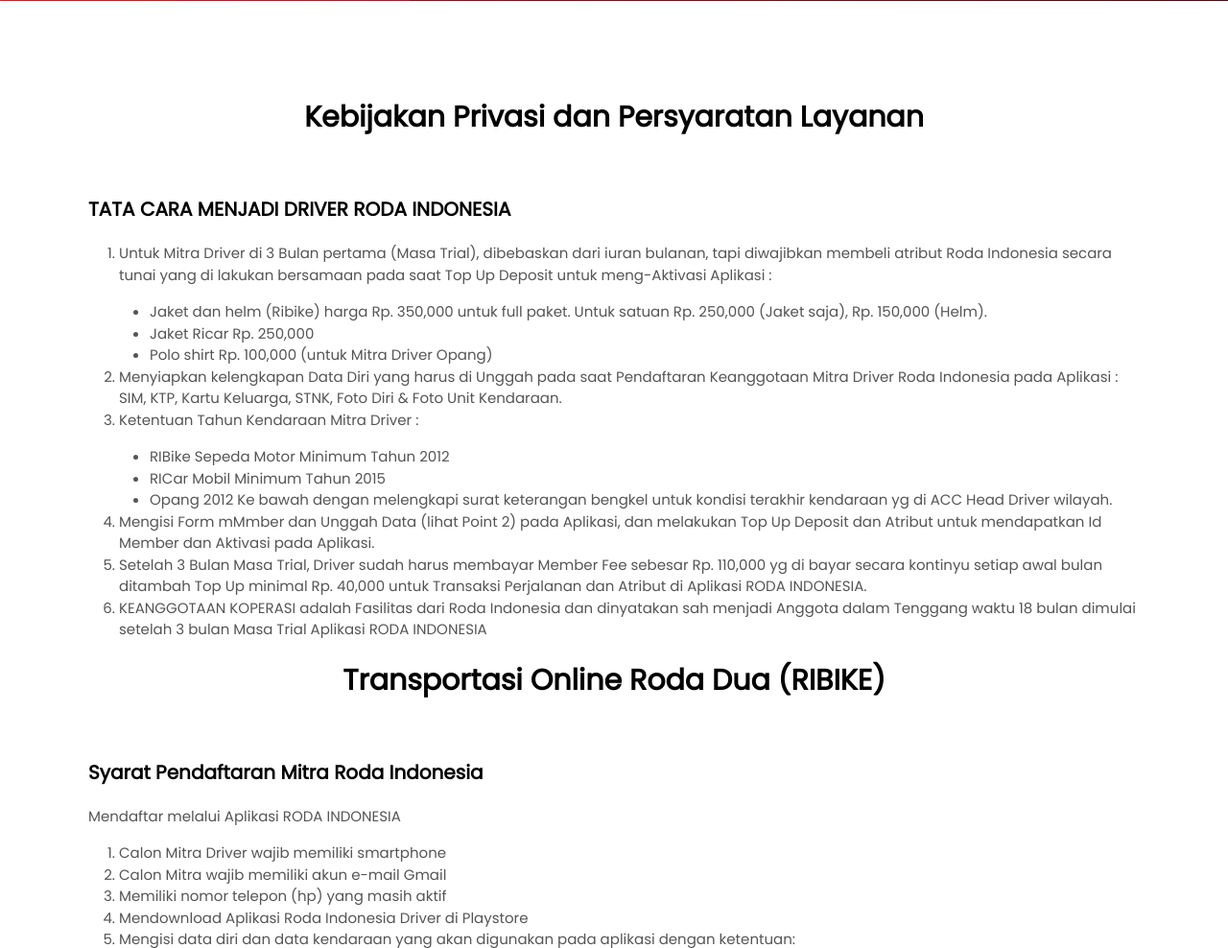
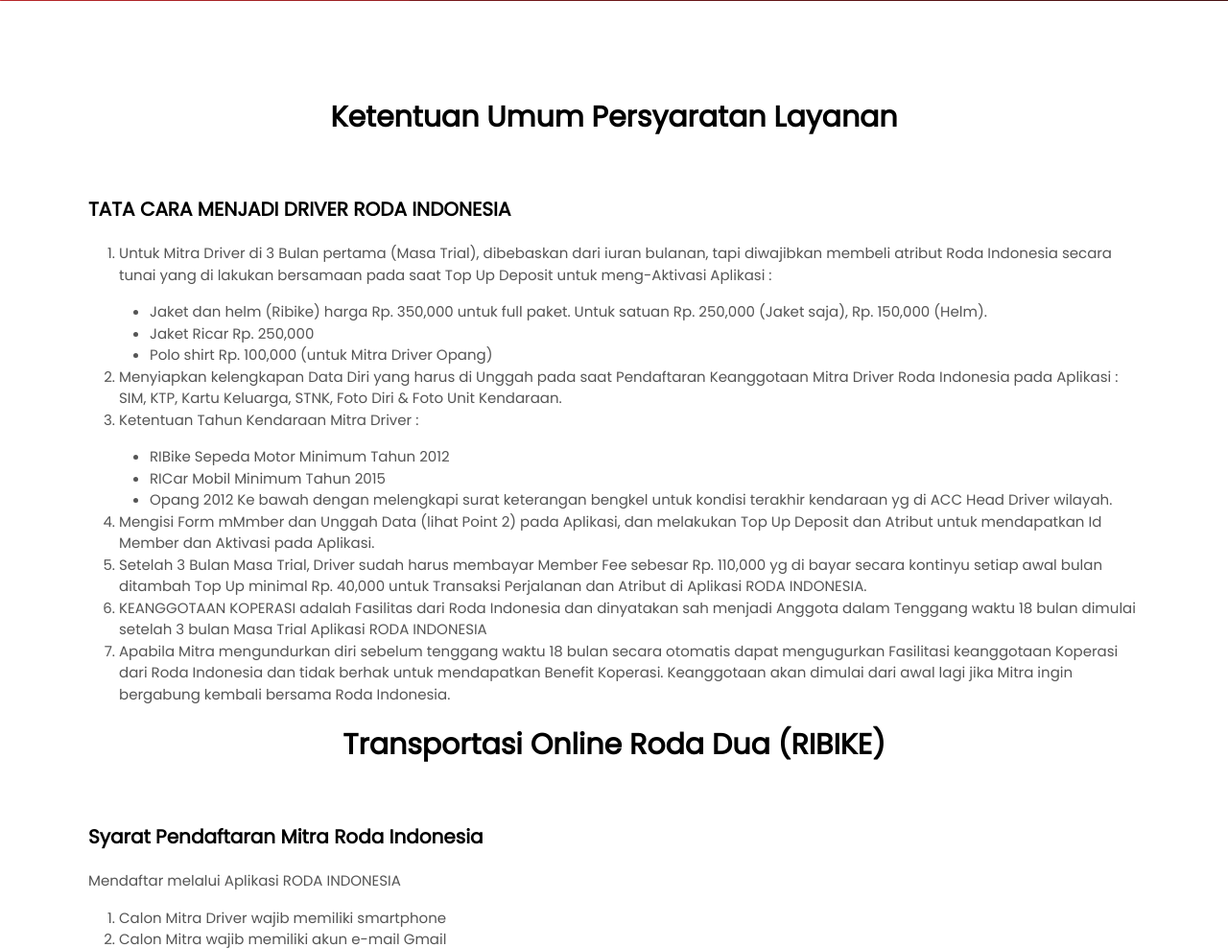
Before and after one commit to divit-roda/website-ri, a PHP site: page /?page=kebijakan&sub_page=persyaratan_layanan in a window 1280 px wide. Shown: the part 599-1587 px from the top of the page at 96% size. Run offline with PHP 8.4, Linux system fonts and the light colour scheme; some libraries are stand-ins or nearby versions.

Commit message:
persyaratan layanan tambahan

```diff
--- a/page/kebijakan/persyaratan_layanan.php
+++ b/page/kebijakan/persyaratan_layanan.php
@@ -36,10 +36,9 @@
         <div class="service-features desc">
             <div class="service-feature-item">
                 <div class="section-title">
-                <h3>Kebijakan Privasi dan Persyaratan Layanan</h3>
+                <h3>Ketentuan Umum Persyaratan Layanan</h3>
                 </div>
                 <h5>TATA CARA MENJADI DRIVER RODA INDONESIA </h5>
-
                 <ol>
                     <li>Untuk Mitra Driver di 3 Bulan pertama (Masa Trial), dibebaskan dari iuran bulanan, tapi diwajibkan membeli atribut Roda Indonesia secara tunai yang di lakukan bersamaan pada saat Top Up Deposit untuk meng-Aktivasi Aplikasi :</li>
                         <p class="mt-3"></p>
@@ -47,7 +46,6 @@
                             <li>Jaket dan helm (Ribike) harga Rp. 350,000 untuk full paket. Untuk satuan Rp. 250,000 (Jaket saja), Rp. 150,000 (Helm).</li>
                             <li>Jaket Ricar Rp. 250,000</li>
                             <li>Polo shirt Rp. 100,000 (untuk Mitra Driver Opang) </li>
-
                         </ul>
                     <li>Menyiapkan kelengkapan Data Diri yang harus di Unggah pada saat Pendaftaran Keanggotaan Mitra Driver Roda Indonesia pada Aplikasi : SIM, KTP, Kartu Keluarga, STNK, Foto Diri & Foto Unit Kendaraan.</li>
 
@@ -62,6 +60,7 @@
                     <li>Mengisi Form mMmber dan Unggah Data (lihat Point 2) pada Aplikasi, dan melakukan Top Up Deposit dan Atribut  untuk mendapatkan  Id Member dan Aktivasi pada Aplikasi.</li>
                     <li>Setelah 3 Bulan Masa Trial, Driver sudah harus membayar Member Fee sebesar Rp. 110,000 yg di bayar secara kontinyu setiap awal bulan ditambah Top Up minimal Rp. 40,000 untuk Transaksi Perjalanan dan Atribut di Aplikasi RODA INDONESIA.</li>
                     <li>KEANGGOTAAN KOPERASI adalah Fasilitas dari Roda Indonesia dan dinyatakan sah menjadi Anggota dalam Tenggang waktu 18 bulan  dimulai setelah 3 bulan Masa Trial Aplikasi RODA INDONESIA</li>
+                    <li>Apabila Mitra mengundurkan diri sebelum tenggang waktu 18 bulan secara otomatis dapat mengugurkan Fasilitasi keanggotaan Koperasi dari Roda Indonesia dan tidak berhak untuk mendapatkan Benefit Koperasi. Keanggotaan akan dimulai dari awal lagi jika Mitra ingin bergabung kembali bersama Roda Indonesia.</li>
                 </ol>
                 <div class="section-title">
                     <h3>Transportasi Online Roda Dua (RIBIKE)</h3>
```
